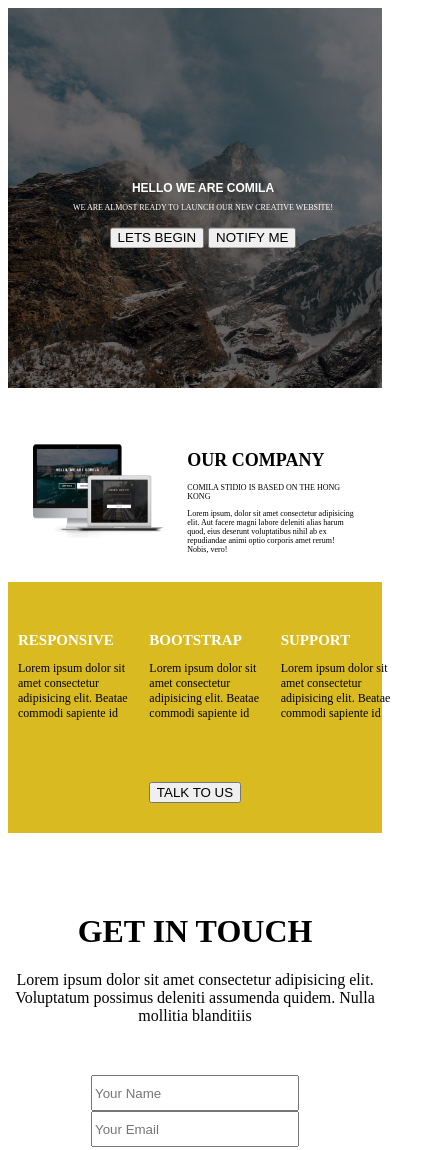
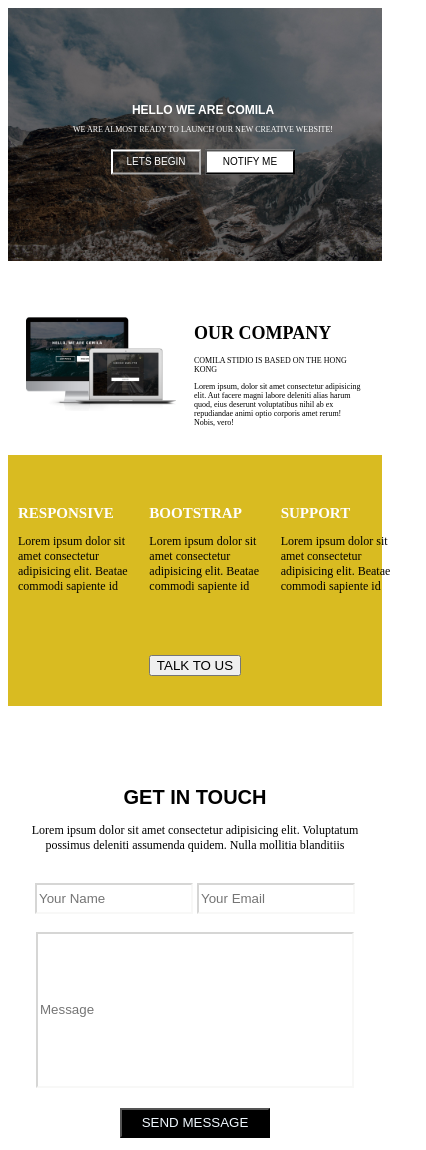
Before and after one commit to sumanth173/projects, a plain HTML site: page indexx.html in a window 390 px wide. Shown: the top 1150 px of the page, 426 px wide, since content can reach past the window. Drawn offline with Linux system fonts and the light colour scheme.

Commit message:
changes1

```diff
--- a/indexx.html
+++ b/indexx.html
@@ -32,6 +32,21 @@
         transform: translateY(-50%);
         text-align: center;
  }
+ .btt1{
+    height:35px;
+    width: 115px;
+    background-color: white;
+    color: black;
+    border-radius: 0px;
+ }
+ .btt2{
+    height:35px;
+    width: 115px;
+    background-color: transparent;
+    color: white;
+    border-color: white;
+    font-size: 12px;
+    font-family:Arial, Helvetica, sans-serif ;}
  .ok{
     background-color: white;
     margin-top: 50px;
@@ -115,10 +130,14 @@
 .inp1{
     height:30px;
     width: 200px;
+    border-color: rgba(239, 240, 236, 0.403);
+
 }
 .inp2{
     height:150px;
     width: 410px;
+    border-color: rgba(239, 240, 236, 0.403);
+
 }
 .footer{
     background-color: black;
@@ -126,6 +145,7 @@
     margin-top: 50px;
     width: 100%;
     display: flex;
+
 
 }
 .footer h1{
@@ -139,7 +159,7 @@
 @media screen and (min-width:0px) and (max-width:768px){
     .ok img{
         height:100px;
-        width:130px;
+        width:150px;
 
     }
     .ok h1{
@@ -169,10 +189,68 @@
     .butt{
         margin-top: 15px;
     }
+    .bgk{
+        height: 30vh;
+        background-position:center ;
+        background-size: cover;
+    }
+    .content{
+        width:100%;
+        position: absolute;
+        top: 16%;
+        transform: translateY(-50%);
+        text-align: center;
+    }
+    .butt .btt1{
+        height:25px;
+        width:90px;
+        font-size: 10px;
 
+    }
+    .butt .btt2{
+        height:25px;
+        width:90px;
+        font-size: 10px;
+
+    }
+    .touch h1{
+        font-size: 20px;
+        font-family: sans-serif;
+    }
+    .touch p{
+        font-size: 12px;
+    }
+    .inp1{
+        height: 25px;
+        width:150px;
+        border-color: rgba(239, 240, 236, 0.403);
+    }
+    .inp2{
+        height:150px;
+        width:310px;
+        border-color: rgba(239, 240, 236, 0.403);
+
+    }
+    .footer{
+        gap:30px;
+        height:20vh;
+    }
+    .footer h1{
+        font-size: 15px;
+        font-family: sans-serif;
+    }
+    .footer p{
+        font-size: 12px;
+        width:150px;
+
+    }
 
 
 }
+.op{
+    margin-top: 30px;
+}
+
     </style>
 </head>
 <body>
@@ -182,8 +260,8 @@
         <h1>HELLO WE ARE COMILA</h1>
         <p>WE ARE ALMOST READY TO LAUNCH OUR NEW CREATIVE WEBSITE!</p>
         <div class="butt">
-        <button class="btt1">LETS BEGIN</button>
-        <button class="btt2">NOTIFY ME</button>
+        <button class="btt2">LETS BEGIN</button>
+        <button class="btt1">NOTIFY ME</button>
         </div>
         </div>
 
@@ -220,7 +298,7 @@
         <div class="touch">
             <h1>GET IN TOUCH</h1>
             <p>Lorem ipsum dolor sit amet consectetur adipisicing elit. Voluptatum possimus deleniti assumenda quidem. Nulla mollitia blanditiis</p>
-            <div style="margin-top: 50px;">
+            <div class="op">
                 <input class="inp1" type="text" placeholder="Your Name">
                 <input type="text" class="inp1" name="" id="" placeholder="Your Email"><br><br>
                 <input  type="text" class="inp2" placeholder="Message">
@@ -230,7 +308,7 @@
         <div class="footer">
             <div style="margin-left:30px ;">
             <h1>COMILA</h1>
-            <p style="width: 250px;">Lorem ipsum dolor sit amet consectetur adipisicing elit. Iusto excepturi facilis atque fuga quis hic deleniti officia incidunt pariatur harum. Obcaecati fugiat quae saepe quos, fugit in sit molestiae dicta.</p>
+            <p>Lorem ipsum dolor sit amet consectetur adipisicing elit. Iusto excepturi facilis atque fuga quis hic deleniti officia incidunt pariatur harum. Obcaecati fugiat quae saepe quos, fugit in sit molestiae dicta.</p>
 
             </div>
             <div>
```
